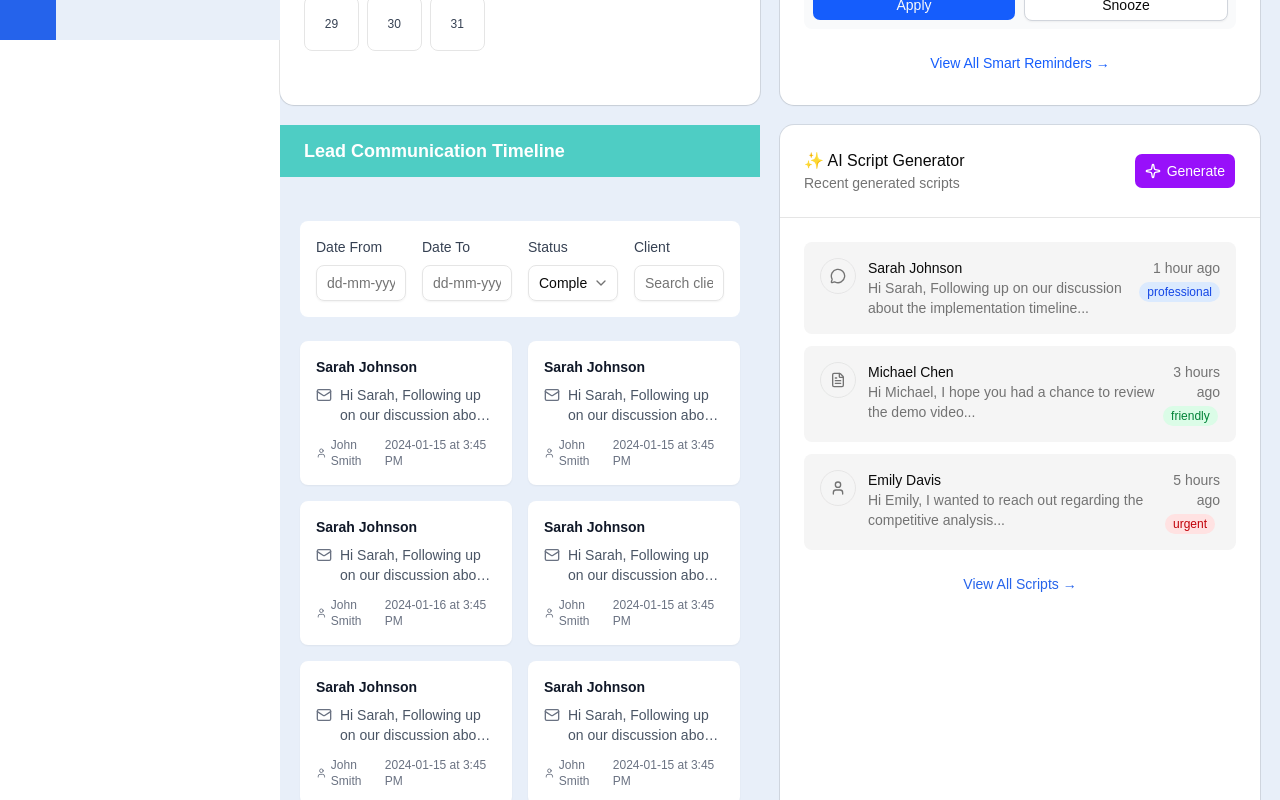
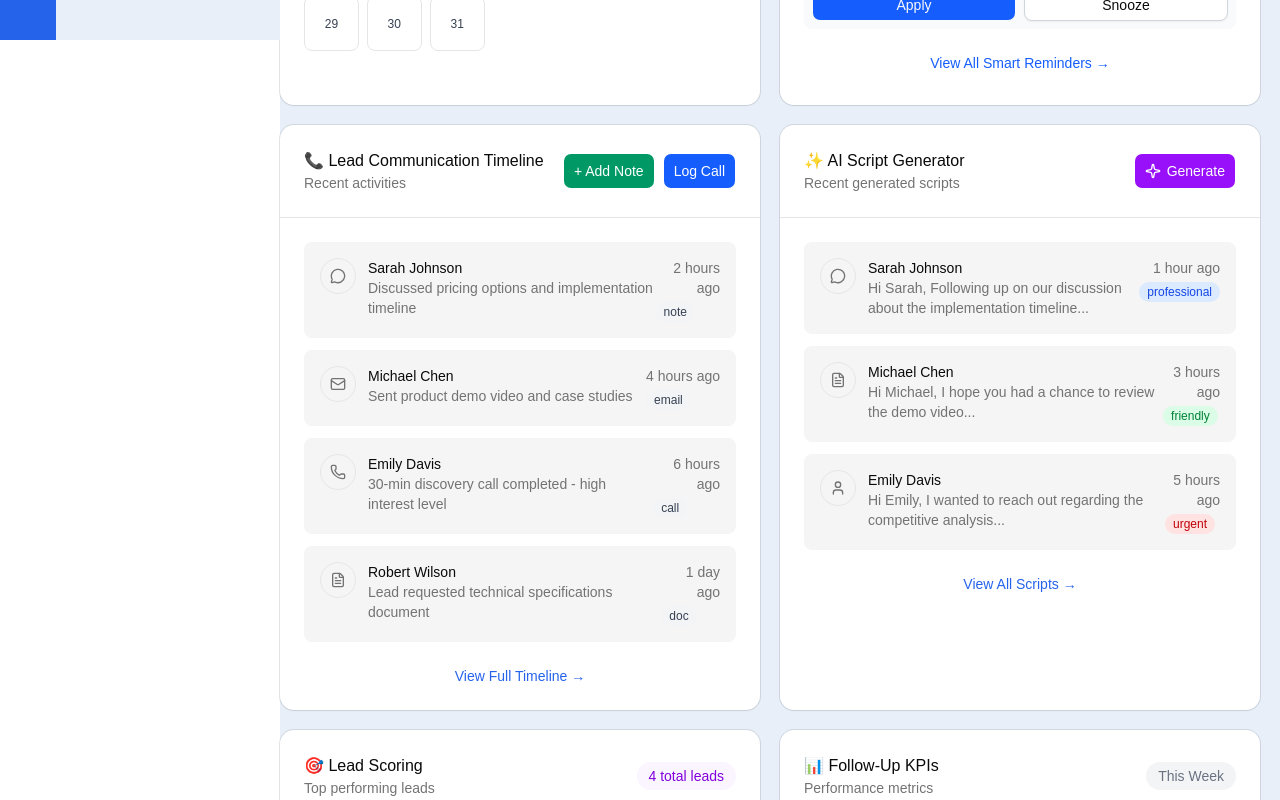
Before and after one commit to react6-flyweis/the-steel-admin, a React (Vite) app: page /leads/follow-up in a window 1280 px wide. Shown: the part 760-1560 px from the top of the page. Built offline with nearby package versions, Linux system fonts and the light colour scheme.

Commit message:
feat: refactor LeadCommunicationTimeline component for improved UI and functionality

```diff
--- a/src/components/leads/lead-communication-timeline.tsx
+++ b/src/components/leads/lead-communication-timeline.tsx
@@ -1,195 +1,128 @@
-import { useState } from "react";
-import { useNavigate } from "react-router";
-import { Card, CardContent } from "@/components/ui/card";
-import { Input } from "@/components/ui/input";
+import { Button } from "@/components/ui/button";
 import {
-  Select,
-  SelectContent,
-  SelectItem,
-  SelectTrigger,
-  SelectValue,
-} from "@/components/ui/select";
-import { Mail, User } from "lucide-react";
+  Card,
+  CardHeader,
+  CardTitle,
+  CardContent,
+  CardFooter,
+  CardDescription,
+} from "@/components/ui/card";
+import { Avatar, AvatarFallback } from "@/components/ui/avatar";
+import {
+  MessageCircle,
+  FileText,
+  Mail,
+  Phone,
+  type LucideIcon,
+} from "lucide-react";
 
-interface CommunicationItem {
-  id: string;
-  clientName: string;
-  message: string;
-  contactPerson: string;
-  timestamp: string;
-  status: string;
-}
+type TimelineItem = {
+  id: number;
+  name: string;
+  note: string;
+  time: string;
+  type: "note" | "email" | "call" | "doc";
+  bg: string;
+  icon: LucideIcon;
+};
 
 export default function LeadCommunicationTimeline() {
-  const navigate = useNavigate();
-  const [dateFrom, setDateFrom] = useState("");
-  const [dateTo, setDateTo] = useState("");
-  const [status, setStatus] = useState("completed");
-  const [searchClient, setSearchClient] = useState("");
-
-  const communicationItems: CommunicationItem[] = [
+  const items: TimelineItem[] = [
     {
-      id: "1",
-      clientName: "Sarah Johnson",
-      message:
-        "Hi Sarah, Following up on our discussion about the implementation timeline...",
-      contactPerson: "John Smith",
-      timestamp: "2024-01-15 at 3:45 PM",
-      status: "completed",
+      id: 1,
+      name: "Sarah Johnson",
+      note: "Discussed pricing options and implementation timeline",
+      time: "2 hours ago",
+      type: "note",
+      icon: MessageCircle,
+      bg: "bg-purple-50 text-purple-600",
     },
     {
-      id: "2",
-      clientName: "Sarah Johnson",
-      message:
-        "Hi Sarah, Following up on our discussion about the implementation timeline...",
-      contactPerson: "John Smith",
-      timestamp: "2024-01-15 at 3:45 PM",
-      status: "completed",
+      id: 2,
+      name: "Michael Chen",
+      note: "Sent product demo video and case studies",
+      time: "4 hours ago",
+      type: "email",
+      icon: Mail,
+      bg: "bg-sky-50 text-sky-600",
     },
     {
-      id: "3",
-      clientName: "Sarah Johnson",
-      message:
-        "Hi Sarah, Following up on our discussion about the implementation timeline...",
-      contactPerson: "John Smith",
-      timestamp: "2024-01-16 at 3:45 PM",
-      status: "completed",
+      id: 3,
+      name: "Emily Davis",
+      note: "30-min discovery call completed - high interest level",
+      time: "6 hours ago",
+      type: "call",
+      icon: Phone,
+      bg: "bg-emerald-50 text-emerald-600",
     },
     {
-      id: "4",
-      clientName: "Sarah Johnson",
-      message:
-        "Hi Sarah, Following up on our discussion about the implementation timeline...",
-      contactPerson: "John Smith",
-      timestamp: "2024-01-15 at 3:45 PM",
-      status: "completed",
-    },
-    {
-      id: "5",
-      clientName: "Sarah Johnson",
-      message:
-        "Hi Sarah, Following up on our discussion about the implementation timeline...",
-      contactPerson: "John Smith",
-      timestamp: "2024-01-15 at 3:45 PM",
-      status: "completed",
-    },
-    {
-      id: "6",
-      clientName: "Sarah Johnson",
-      message:
-        "Hi Sarah, Following up on our discussion about the implementation timeline...",
-      contactPerson: "John Smith",
-      timestamp: "2024-01-15 at 3:45 PM",
-      status: "completed",
+      id: 4,
+      name: "Robert Wilson",
+      note: "Lead requested technical specifications document",
+      time: "1 day ago",
+      type: "doc",
+      icon: FileText,
+      bg: "bg-gray-50 text-gray-600",
     },
   ];
 
   return (
-    <div className="w-full">
-      {/* Header */}
-      <div className="bg-[#4ECDC4] text-white px-6 py-3">
-        <h2 className="text-lg font-semibold">Lead Communication Timeline</h2>
-      </div>
-
-      <div className="p-5">
-        {/* Filters */}
-
-        <div className="bg-white p-4 rounded-md grid grid-cols-1 md:grid-cols-4 gap-4 my-6">
-          {/* Date From */}
-          <div>
-            <label className="block text-sm font-medium text-gray-700 mb-2">
-              Date From
-            </label>
-            <Input
-              type="text"
-              placeholder="dd-mm-yyyy"
-              value={dateFrom}
-              onChange={(e) => setDateFrom(e.target.value)}
-              className="w-full"
-            />
-          </div>
-
-          {/* Date To */}
-          <div>
-            <label className="block text-sm font-medium text-gray-700 mb-2">
-              Date To
-            </label>
-            <Input
-              type="text"
-              placeholder="dd-mm-yyyy"
-              value={dateTo}
-              onChange={(e) => setDateTo(e.target.value)}
-              className="w-full"
-            />
-          </div>
-
-          {/* Status */}
-          <div>
-            <label className="block text-sm font-medium text-gray-700 mb-2">
-              Status
-            </label>
-            <Select value={status} onValueChange={setStatus}>
-              <SelectTrigger className="w-full">
-                <SelectValue placeholder="Select status" />
-              </SelectTrigger>
-              <SelectContent>
-                <SelectItem value="completed">Completed</SelectItem>
-                <SelectItem value="pending">Pending</SelectItem>
-                <SelectItem value="scheduled">Scheduled</SelectItem>
-              </SelectContent>
-            </Select>
-          </div>
-
-          {/* Client Search */}
-          <div>
-            <label className="block text-sm font-medium text-gray-700 mb-2">
-              Client
-            </label>
-            <Input
-              type="text"
-              placeholder="Search client..."
-              value={searchClient}
-              onChange={(e) => setSearchClient(e.target.value)}
-              className="w-full"
-            />
-          </div>
+    <Card>
+      <CardHeader className="flex items-center justify-between border-b">
+        <div>
+          <CardTitle>📞 Lead Communication Timeline</CardTitle>
+          <CardDescription>Recent activities</CardDescription>
         </div>
 
-        {/* Timeline Grid - Two Columns */}
-        <div className="grid grid-cols-1 md:grid-cols-2 gap-4">
-          {communicationItems.map((item) => (
-            <Card
-              key={item.id}
-              className="py-0 rounded-md ring-0 border-none cursor-pointer hover:shadow-lg transition-shadow"
-              onClick={() => navigate(`/leads/${item.id}/timeline`)}
+        <div className="flex items-center space-x-2" data-slot="card-action">
+          <Button className="bg-emerald-600 hover:bg-emerald-700 text-white">
+            + Add Note
+          </Button>
+          <Button className="bg-blue-600 hover:bg-blue-700 text-white">
+            Log Call
+          </Button>
+        </div>
+      </CardHeader>
+
+      <CardContent className="space-y-3">
+        {items.map((it) => {
+          const Icon = it.icon;
+          return (
+            <div
+              key={it.id}
+              className="flex items-start justify-between bg-muted rounded-md p-4"
             >
-              <CardContent className="p-4">
-                {/* Client Name */}
-                <h3 className="font-semibold text-gray-900 mb-2">
-                  {item.clientName}
-                </h3>
+              <div className="flex items-start space-x-3">
+                <Avatar className={`h-9 w-9 ${it.bg}`}>
+                  <AvatarFallback className="text-sm">
+                    <Icon className="h-4 w-4" />
+                  </AvatarFallback>
+                </Avatar>
 
-                {/* Message with Icon */}
-                <div className="flex items-start gap-2 mb-3">
-                  <Mail className="h-4 w-4 text-gray-500 mt-0.5 flex-shrink-0" />
-                  <p className="text-sm text-gray-600 line-clamp-2">
-                    {item.message}
-                  </p>
+                <div>
+                  <div className="font-medium text-foreground">{it.name}</div>
+                  <div className="text-sm text-muted-foreground">{it.note}</div>
                 </div>
+              </div>
 
-                {/* Contact Person and Timestamp */}
-                <div className="flex items-center justify-between text-xs text-gray-500">
-                  <div className="flex items-center gap-1">
-                    <User className="h-3 w-3" />
-                    <span>{item.contactPerson}</span>
-                  </div>
-                  <span>{item.timestamp}</span>
+              <div className="text-sm text-muted-foreground">
+                <div className="text-right">{it.time}</div>
+                <div className="text-xs mt-1">
+                  <span
+                    className={`inline-block px-2 py-0.5 rounded-full text-xs bg-gray-100 text-gray-700`}
+                  >
+                    {it.type}
+                  </span>
                 </div>
-              </CardContent>
-            </Card>
-          ))}
-        </div>
-      </div>
-    </div>
+              </div>
+            </div>
+          );
+        })}
+      </CardContent>
+
+      <CardFooter className="justify-center">
+        <a className="text-primary hover:underline">View Full Timeline →</a>
+      </CardFooter>
+    </Card>
   );
 }
```
